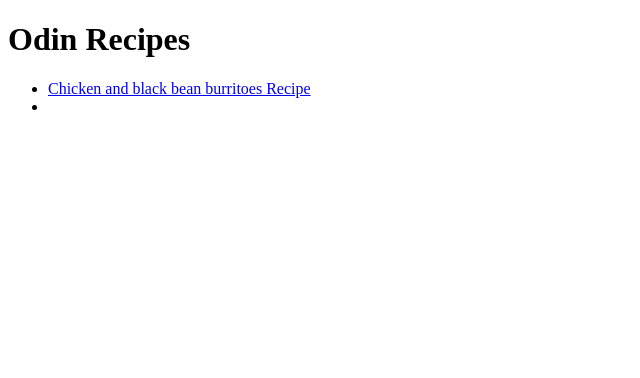
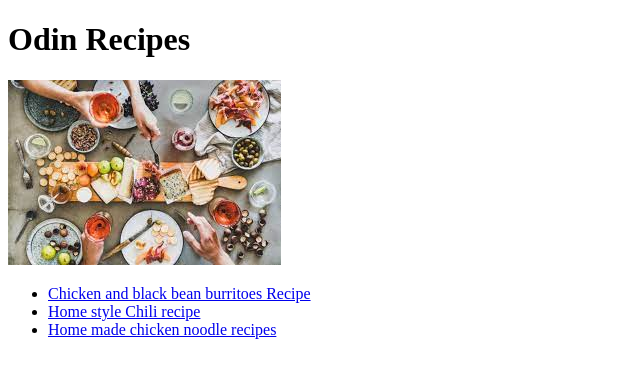
Before and after one commit to nicolettedeville/odin-recipes, a plain HTML site: page index.html in a window 1280 px wide. Shown: the whole page, without its empty margins (0-640 px from the left). Drawn offline with Linux system fonts and the light colour scheme.

Commit message:
Linked to new chicken recipe from index

```diff
--- a/index.html
+++ b/index.html
@@ -8,10 +8,11 @@
 </head>
 <body>
     <h1>Odin Recipes</h1>
+    <img src="intro-image.jpeg" alt="A spread of food">
     <ul>
         <li><a href="./recipes/chicken-and-black-bean-burritoes.html">Chicken and black bean burritoes Recipe</a></li>
-        <li><a href="./recipes/homestyle-chili.html"></a>
-        </li>
+        <li><a href="./recipes/homestyle-chili.html">Home style Chili recipe</a></li>
+        <li><a href="./recipes/homemade-chicken-noodle-soup.html">Home made chicken noodle recipes</a></li>
     </ul>
 
 </body>
```
